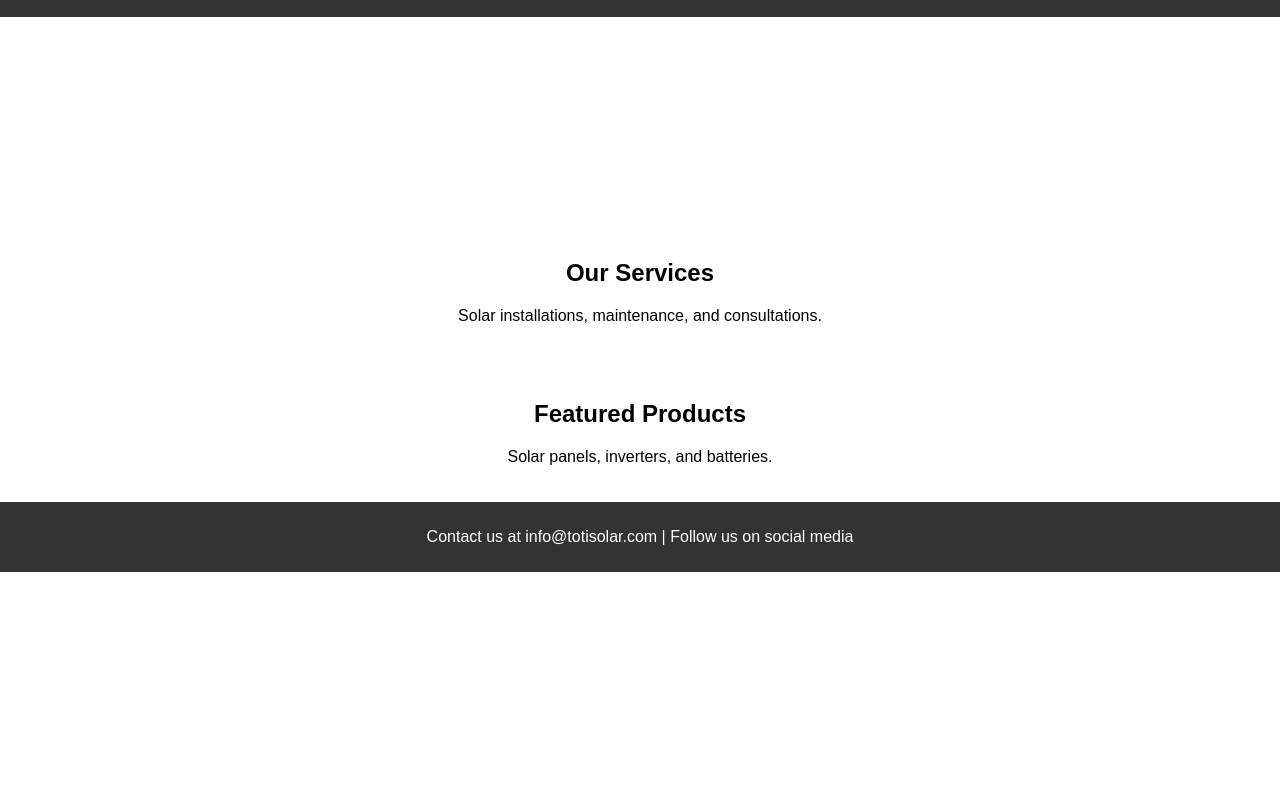
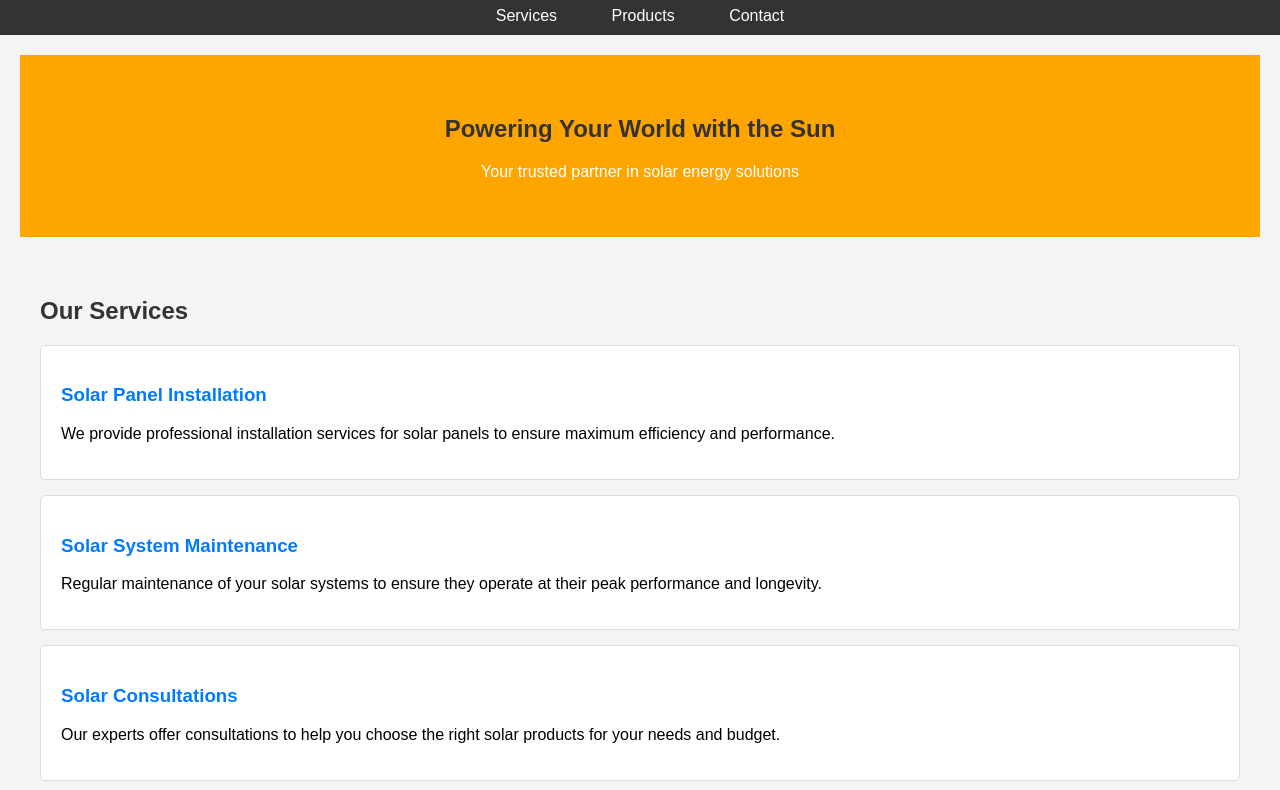
Before and after one commit to mutanujudy/TotiSolar, a plain HTML site: page index.html in a window 1280 px wide. Shown: the part 83-873 px from the top of the page. Before the commit the page ends 800 px from the top, so only its background shows below. Drawn offline with Linux system fonts and the light colour scheme.

Commit message:
+products.html

```diff
--- a/index.html
+++ b/index.html
@@ -11,7 +11,7 @@
     <h1>Toti Solar Services</h1>
     <nav>
       <a href="#services">Services</a>
-      <a href="#products">Products</a>
+      <a href="products.html">Products</a>
       <a href="#contact">Contact</a>
     </nav>
   </header>
@@ -23,7 +23,18 @@
 
   <section id="services" class="section">
     <h2>Our Services</h2>
-    <p>Solar installations, maintenance, and consultations.</p>
+    <div class="service-item">
+      <h3>Solar Panel Installation</h3>
+      <p>We provide professional installation services for solar panels to ensure maximum efficiency and performance.</p>
+    </div>
+    <div class="service-item">
+      <h3>Solar System Maintenance</h3>
+      <p>Regular maintenance of your solar systems to ensure they operate at their peak performance and longevity.</p>
+    </div>
+    <div class="service-item">
+      <h3>Solar Consultations</h3>
+      <p>Our experts offer consultations to help you choose the right solar products for your needs and budget.</p>
+    </div>
   </section>
 
   <section id="products" class="section">
--- a/styles/style.css
+++ b/styles/style.css
@@ -2,38 +2,59 @@ body {
   font-family: Arial, sans-serif;
   margin: 0;
   padding: 0;
+  background-color: #f4f4f4;
 }
 
 header {
   background-color: #333;
   color: white;
-    padding: 10px 20px;
-    display: flex;
-    justify-content: space-between;
-    align-items: center;
+  padding: 10px 0;
+  text-align: center;
 }
 
 nav a {
   color: white;
+  padding: 10px;
   text-decoration: none;
-    margin: 0 10px;
+  margin: 0 15px;
+}
+
+nav a:hover {
+  background-color: #555;
+  border-radius: 5px;
+}
+
+section {
+  padding: 20px;
+  margin: 20px;
 }
 
 .hero {
-    background: url('solar-banner.jpg') no-repeat center center/cover;
+  background-color: #ffa500;
+  text-align: center;
+  padding: 40px;
   color: white;
-    text-align: center;
-    padding: 50px 20px;
 }
 
-  .section {
+h2 {
+  color: #333;
+}
+
+.service-item {
+  background-color: white;
   padding: 20px;
-    text-align: center;
+  margin: 15px 0;
+  border: 1px solid #ddd;
+  border-radius: 5px;
+}
+
+.service-item h3 {
+  color: #007bff;
 }
 
 footer {
   background-color: #333;
   color: white;
+  text-align: center;
   padding: 10px;
-    text-align: center;
 }
```
Also changed, not shown: products.html (added, +44 -0 lines), images/inverter.jpg (added), images/panel.jpg (added). Lines whose indentation alone changed are shown as unchanged.
